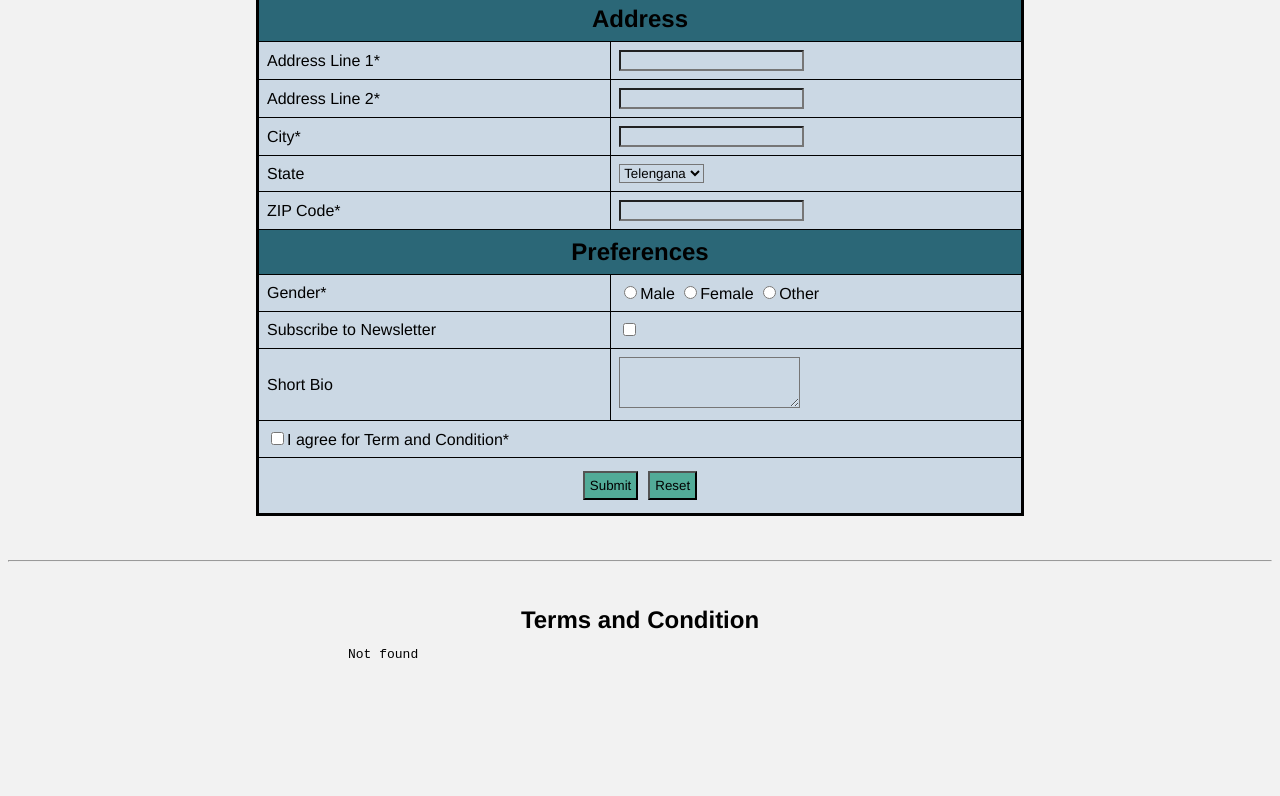
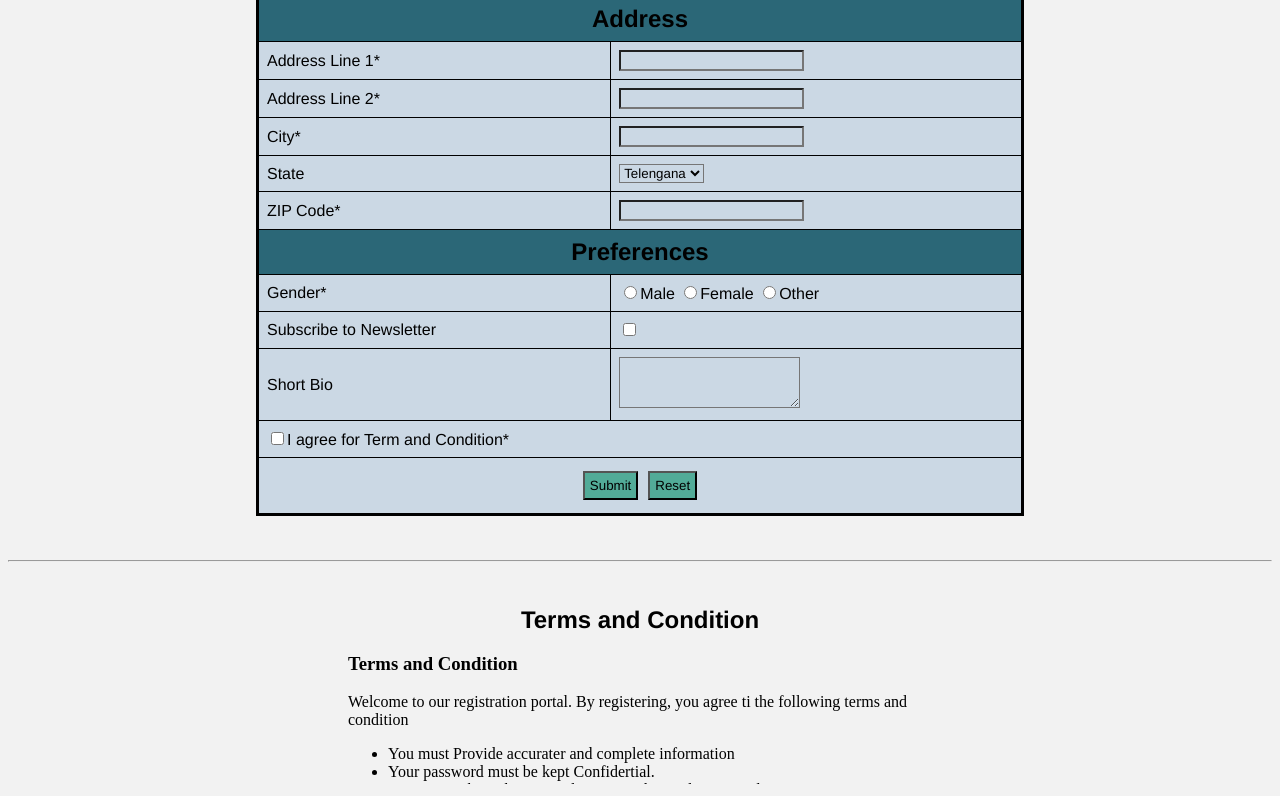
Before and after one commit to hirapara-radhe/Complex-Registration--Form, a plain HTML site: page index.html in a window 1280 px wide. Shown: the part 407-1203 px from the top of the page. Drawn offline with Linux system fonts and the light colour scheme; the site is published under a folder, as on GitHub Pages, so addresses that start at the root find nothing.

Commit message:
Update index.html

```diff
--- a/index.html
+++ b/index.html
@@ -158,9 +158,10 @@
     <br> <br>
     <hr><br><br>
    <center><div style="align-items: center;"> <h2>Terms and Condition</h2><br></div>
-    <iframe style="align-items: center;" src="/termsandconditon.html" frameborder="0" width="600">
+    <iframe style="align-items: center;" src="./termsandconditon.html" frameborder="0" width="600">
 
     </iframe></center>
 </body>
 
+
 </html>
```
